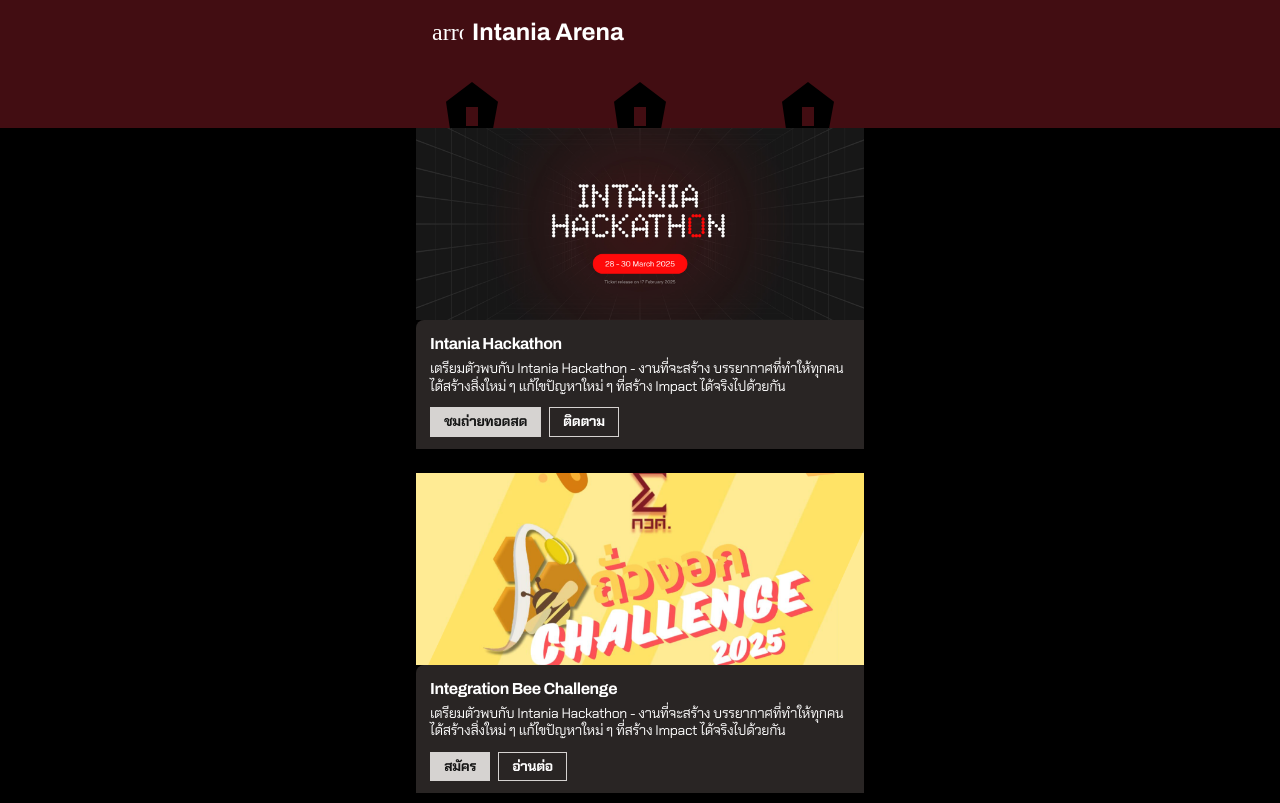
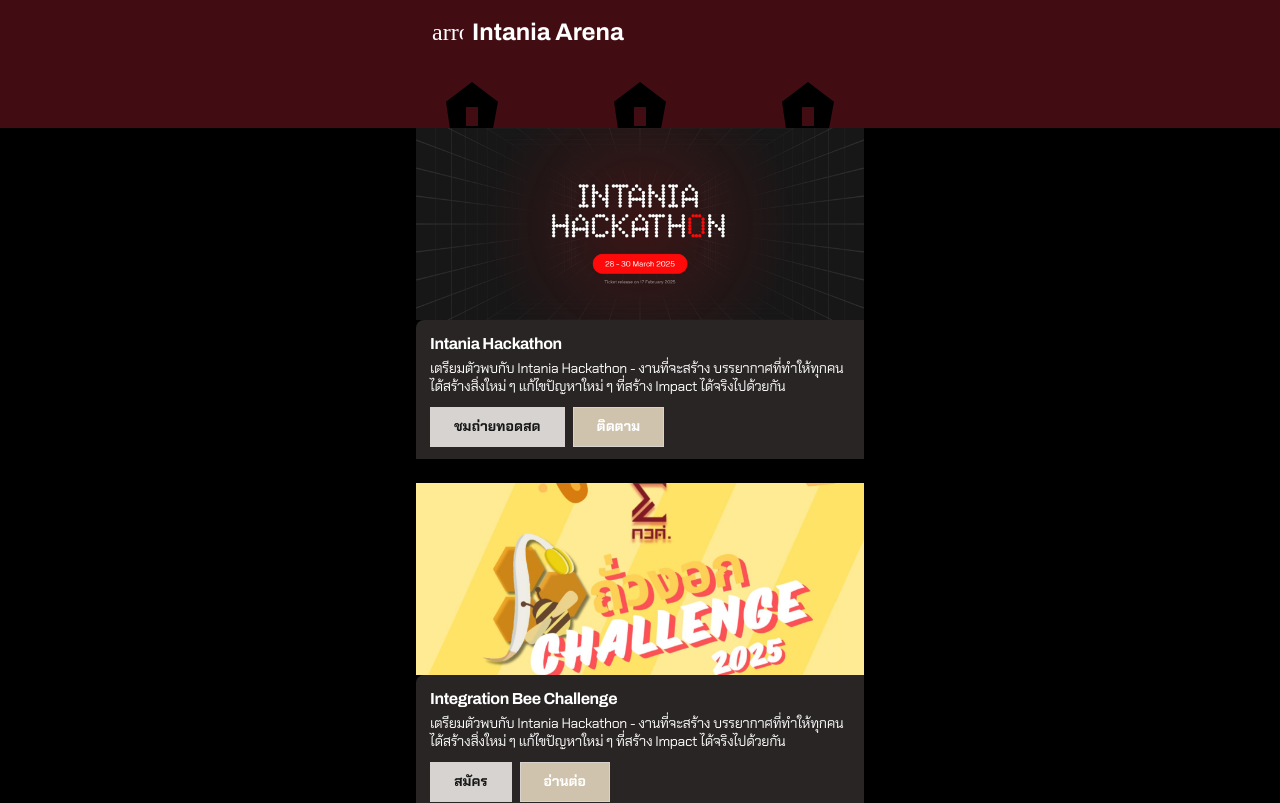
Before and after one commit to esc-chula/intania-expo-2025, a Next.js app: page /arena in a window 1280 px wide. Shown: the top 803 px of the page. Built offline with nearby package versions, Linux system fonts and the light colour scheme.

Commit message:
fix: remove motion, replace button, fix indent

```diff
--- a/app/arena/page.tsx
+++ b/app/arena/page.tsx
@@ -1,10 +1,50 @@
 import EventCard from "../components/Arena/EventCard";
-import eventData from "../components/Arena/eventData";
 import Button from "../components/Button";
 import Icon from "../components/Icon";
 import TopAppBar from "../components/TopAppBar";
 
 export default function Events() {
+    const eventData = [
+        {
+            title: "Intania Hackathon",
+            description:
+                "เตรียมตัวพบกับ Intania Hackathon​ - งานที่จะสร้าง บรรยากาศที่ทำให้ทุกคนได้สร้างสิ่งใหม่ ๆ แก้ไขปัญหาใหม่ ๆ ที่สร้าง Impact ได้จริงไปด้วยกัน",
+            image: "/arena/ih.png",
+            links: [
+                { name: "ชมถ่ายทอดสด", url: "/" },
+                { name: "ติดตาม", url: "/" },
+            ],
+        },
+        {
+            title: "Integration Bee Challenge",
+            description:
+                "เตรียมตัวพบกับ Intania Hackathon​ - งานที่จะสร้าง บรรยากาศที่ทำให้ทุกคนได้สร้างสิ่งใหม่ ๆ แก้ไขปัญหาใหม่ ๆ ที่สร้าง Impact ได้จริงไปด้วยกัน",
+            image: "/arena/ib.png",
+            links: [
+                { name: "สมัคร", url: "/" },
+                { name: "อ่านต่อ", url: "/" },
+            ],
+        },
+        {
+            title: "Intania Innovation Contest",
+            description:
+                "การแข่งขันนวัตกรรมนักเรียนระดับม้ธยมศึกษาตอนปลาย ในด้านวิศวกรรมศาสตร์ประจำปี 2568 ในธีม “Innovation towards Global Impact”",
+            image: "/arena/iic.png",
+            links: [
+                { name: "อ่านต่อ", url: "/" },
+            ],
+        },
+        {
+            title: "Intania Metaverse Exhibition",
+            description:
+                "Pitching รอบไฟนอลของ Thailand Metaverse Hackathon and Exhibition ครั้งที่ 1 และงานจัดแสดง Metaverse โดยบริษัทและหน่วยงานต่าง ๆ",
+            image: "/arena/ime.png",
+            links: [
+                { name: "อ่านต่อ", url: "/" },
+            ],
+        },
+    ];
+
     return (
         <div className="min-h-screen flex flex-col items-center justify-center">
             <div className="mt-32">
--- a/app/components/Arena/EventCard.tsx
+++ b/app/components/Arena/EventCard.tsx
@@ -2,16 +2,14 @@
 
 import React from "react";
 import { useRouter } from "next/navigation";
-import { motion } from "framer-motion";
+
+import Button from "../Button";
 
 const EventCard = ({ title, description, image, links }: any) => {
   const router = useRouter();
 
   return (
-        <motion.div
-            initial={{ translateY: -50, opacity: 0 }}
-            animate={{ translateY: 0, opacity: 1, transition: { duration: 0.6, ease: "easeOut" } }}
-            exit={{ translateY: -50, opacity: 0, transition: { duration: 0.4, ease: "easeIn" } }}
+    <div
       className="w-[90vw] max-w-md flex flex-col justify-start items-start mb-6 transition-transform duration-300 hover:scale-105 cursor-pointer"
       onClick={() => router.push(links[0].url)}
     >
@@ -25,19 +23,22 @@
         </div>
         <div className="pt-2 inline-flex justify-start items-start gap-2">
           {links.map((link: any, index: number) => (
-                        <a
+            <Button
               key={index}
-                            href={link.url}
+              onClick={() => {
+                if (link.url) {
+                  router.push(link.url);
+                }
+              }}
+              appearance="filled"
               className={`px-3.5 py-1.5 ${index === 0 ? "bg-stone-300 text-neutral-900 hover:bg-stone-500" : "outline outline-1 outline-offset-[-1px] outline-stone-300 text-white hover:bg-stone-300 hover:text-neutral-900"} text-sm font-bold flex justify-center items-center gap-2.5 overflow-hidden transition-colors duration-200`}
             >
-                            <div className="text-center justify-start leading-tight tracking-tight">
               {link.name}
-                            </div>
-                        </a>
+            </Button>
           ))}
         </div>
       </div>
-        </motion.div>
+    </div>
   );
 };
 
--- a/app/components/Arena/eventData.ts
+++ /dev/null
@@ -1,42 +0,0 @@
-const eventData = [
-    {
-        title: "Intania Hackathon",
-        description:
-            "เตรียมตัวพบกับ Intania Hackathon​ - งานที่จะสร้าง บรรยากาศที่ทำให้ทุกคนได้สร้างสิ่งใหม่ ๆ แก้ไขปัญหาใหม่ ๆ ที่สร้าง Impact ได้จริงไปด้วยกัน",
-        image: "/arena/ih.png",
-        links: [
-            { name: "ชมถ่ายทอดสด", url: "/" },
-            { name: "ติดตาม", url: "/" },
-        ],
-    },
-    {
-        title: "Integration Bee Challenge",
-        description:
-            "เตรียมตัวพบกับ Intania Hackathon​ - งานที่จะสร้าง บรรยากาศที่ทำให้ทุกคนได้สร้างสิ่งใหม่ ๆ แก้ไขปัญหาใหม่ ๆ ที่สร้าง Impact ได้จริงไปด้วยกัน",
-        image: "/arena/ib.png",
-        links: [
-            { name: "สมัคร", url: "/" },
-            { name: "อ่านต่อ", url: "/" },
-        ],
-    },
-    {
-        title: "Intania Innovation Contest",
-        description:
-            "การแข่งขันนวัตกรรมนักเรียนระดับม้ธยมศึกษาตอนปลาย ในด้านวิศวกรรมศาสตร์ประจำปี 2568 ในธีม “Innovation towards Global Impact”",
-        image: "/arena/iic.png",
-        links: [
-            { name: "อ่านต่อ", url: "/" },
-        ],
-    },
-    {
-        title: "Intania Metaverse Exhibition",
-        description:
-            "Pitching รอบไฟนอลของ Thailand Metaverse Hackathon and Exhibition ครั้งที่ 1 และงานจัดแสดง Metaverse โดยบริษัทและหน่วยงานต่าง ๆ",
-        image: "/arena/ime.png",
-        links: [
-            { name: "อ่านต่อ", url: "/" },
-        ],
-    },
-];
-
-export default eventData;
```
Lines whose indentation alone changed are shown as unchanged.
